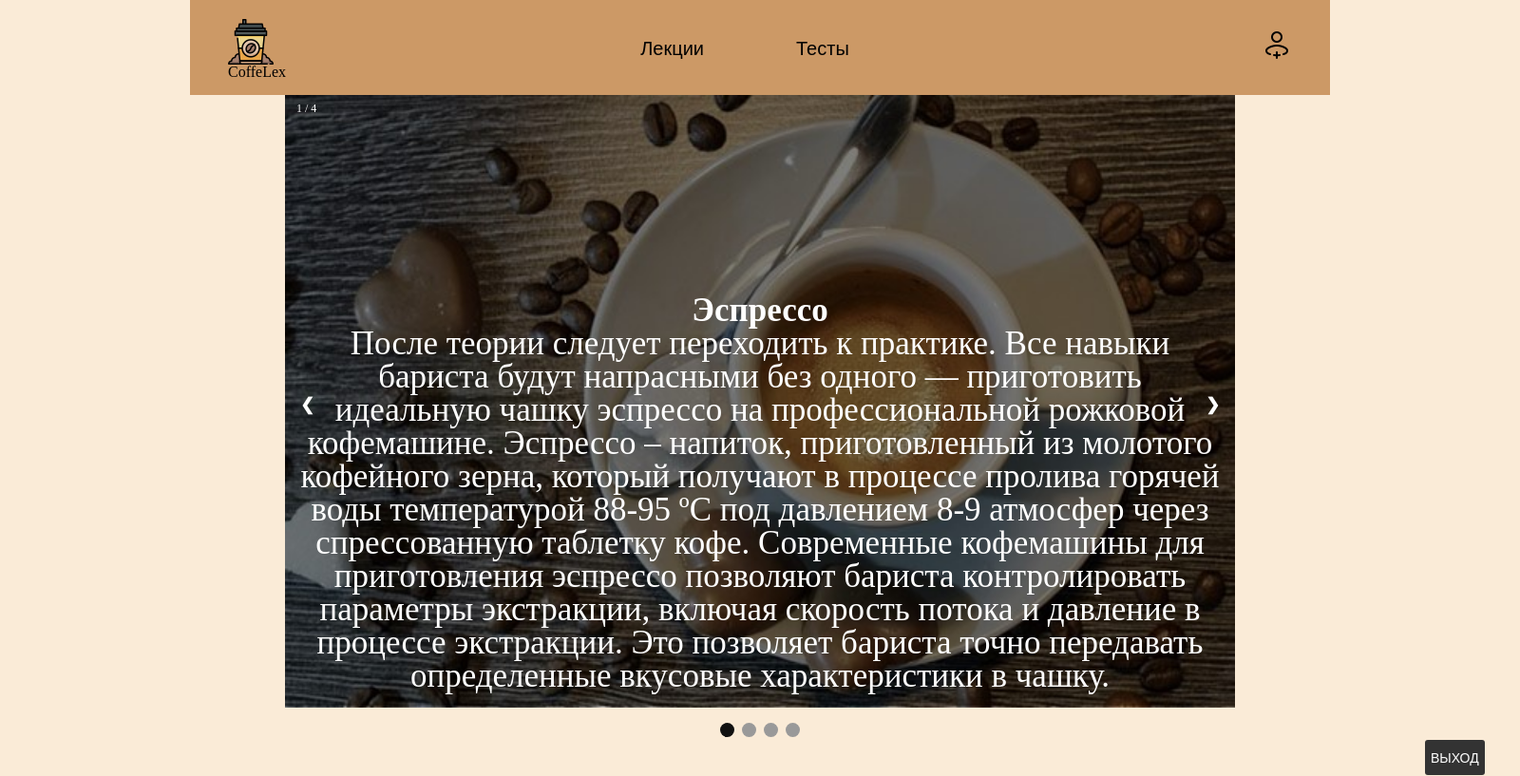
After one commit to MrLamich/Coffe-, a PHP site: page /lecture2.html in a window 1600 px wide. The commit adds this page. Shown: the whole page at 95% size. Run offline with PHP 8.4, Linux system fonts and the light colour scheme.

Commit message:
Верстка ключевого сценария

```diff
--- a/start-clean/css/style.css
+++ b/start-clean/css/style.css
@@ -439,3 +439,30 @@ nav{
       .text{
         font-size: 35px;
       }
+
+      .button {
+        background-color: #333;
+  display: inline-block;
+	box-sizing: border-box;
+	margin-left: 1500px;
+	outline: none;
+	border: none;
+	border-radius: 3px;
+	height: 37px;
+	line-height: 37px;
+	font-size: 14px;
+	text-transform: uppercase;
+	font-weight: normal;
+	text-decoration: none;
+	color: #fff;
+	cursor: pointer;
+	user-select: none;
+	appearance: none;
+	touch-action: manipulation;
+	transition: box-shadow .18s ease-out,background .18s ease-out,color .18s ease-out;
+
+      }
+
+      .button a{
+        color: #fff;
+      }
--- /dev/null
+++ b/start-clean/lecture2.html
@@ -0,0 +1,173 @@
+<!DOCTYPE html>
+<html lang="en">
+<head>
+  <meta charset="UTF-8">
+  <meta name="viewport" content="width=device-width, initial-scale=1.0">
+  <meta http-equiv="X-UA-Compatible" content="ie=edge">
+  <title>Document</title>
+  <link rel="stylesheet" href="css/reset.css">
+  <link rel="stylesheet" href="css/style.css">
+</head>
+<body>
+ <header class="header">
+  <div class="container">
+    <div class="headerInner">
+      <a href="index.html" class="logo">
+        <img src="images/logo.png" alt="CoffeLex">
+        CoffeLex
+      </a>
+      <nav class="menu">
+        <ul class="menuList">
+          <div class="menuItem">
+            <button class="menuLink">Лекции
+              <i class="fa fa-caret-down"></i>
+            </button>
+            <div class="menuLinkContent">
+              <a href="lecture1.html">Лекция 1</a>
+              <a href="lecture2.html">Лекция 2</a>
+              <a href="lecture3.html">Лекция 3</a>
+            </div>
+          </div>
+          <div class="menuItem">
+            <button class="menuLink">Тесты
+              <i class="fa fa-caret-down"></i>
+            </button>
+            <div class="menuLinkContent">
+              <a href="test1.html">Тест 1</a>
+              <a href="test2.html">Тест 2</a>
+              <a href="test3.html">Тест 3</a>
+            </div>
+          </div>
+        </ul>
+
+      </nav>
+      <a href="" class="sign">
+        <img src="images/user.png" alt="">
+      </a>
+    </div>
+  </div>
+ </header>
+  <div class="slideshow-container">
+    <div class="mySlides fade">
+      <div class="numbertext">1 / 4</div>
+      <img src="images/coffeeTests.jpg" style="width:100%">
+      <div class="text"><h1>Эспрессо</h1>
+
+        После теории следует переходить к практике.
+         Все навыки бариста будут напрасными без одного —
+         приготовить идеальную чашку эспрессо на профессиональной рожковой кофемашине.
+        Эспрессо – напиток, приготовленный из молотого кофейного зерна,
+        который получают в процессе пролива горячей воды температурой 88-95 ºС
+        под давлением 8-9 атмосфер через спрессованную таблетку кофе.
+        Современные кофемашины для приготовления эспрессо позволяют
+        бариста контролировать параметры экстракции,
+        включая скорость потока и давление в процессе экстракции.
+        Это позволяет бариста точно передавать определенные вкусовые
+        характеристики в чашку.
+        </div>
+    </div>
+    <div class="mySlides fade">
+      <div class="numbertext">2 / 4</div>
+      <img src="images/espresso-using-machine.png" style="width:100%">
+      <div class="text">
+        <h1>Приготовление эспрессо</h1>
+
+        Приготовление эспрессо требует определенного набора технических навыков.
+        Часто недооценивается роль темперовки в приготовлении хорошего кофе.
+        К счастью, темперовке сравнительно легко научиться.
+        Нужно также уметь равномерно распределять частицы кофе по корзине еще до того,
+         когда вы начнете темперовать таблетку.
+В зависимости от того, какой кофемашиной вы пользуетесь,
+вам может понадобиться дополнительная информация о предсмачивании,
+влиянии давления и скорости пропускания воды на вкусовой букет и т.д.
+Конечно, если вы не в Италии, эспрессо заказывают не многие.
+Куда чаще заказывают напитки на основе эспрессо.
+Бариста должен знать и уметь готовить самые популярные из них:
+латте, капучино, американо, флэт уайт, раф-кофе и макиато.
+</div>
+    </div>
+    <div class="mySlides fade">
+      <div class="numbertext">3 / 4</div>
+      <img src="images/coffee grinder.png" style="width:100%">
+      <div class="text">
+        <h1>Помол</h1>
+
+Правильный выбранный помол – секрет вкусного эспрессо.
+Зерно нужно молоть строго перед приготовлением,
+ потому что в кофейных зёрнах быстро улетучиваются вкусовые вещества.
+  Вы должны понимать, как степень помола влияет на экстракцию
+  и что именно подходит для определенного метода приготовления кофе.
+  Чем мельче помол, тем быстрее экстракция и тем больше площадь поверхности
+  молотого зерна, а значит – тем медленнее через него проходит вода.
+Если ваш кофе горчит, используйте зерно более крупной фракции: так замедлите
+экстракцию и укоротите время заваривания.
+Если кофе слишком кислый, попробуйте изменить помол на более мелкий.
+Кофемолки страдают из-за накопления остатков кофейных масел и частиц,
+ которые собираются вокруг жерновов и вдоль дозирующих трубок или выпускных отверстий.
+  Эти остатки добавляют затхлый привкус кофе и затрудняют свободное
+  и точное дозирование помола. По этой причине бариста обязан следить
+  и своевременно чистить кофемолку.
+</div>
+    </div>
+    <div class="mySlides fade">
+      <div class="numbertext">4 / 4</div>
+      <img src="images/milk.png" style="width:100%">
+      <div class="text">
+        <h1>Вспенивание молока, вливание и латте-арт</h1>
+Если приготовление эспрессо можно в значительной степени доверить машине
+с автоматическим проливом воды, то приготовлению молочных напитков следует уделить больше внимания.
+Эспрессо с молоком и молочной пеной – отличное сочетание.
+ Однако, чтобы научиться вспенивать и вливать молоко в кофе,
+ потребуется немало усилий и терпения. Вы должны добиться нужной глянцевой текстуры
+ и не довести молоко до кипения. На результат влияет все – от положения стимера
+  до скорости вливания. Латте-арт является обязательным навыком бариста.
+За определением самого подходящего молока стоит целая наука.
+Известно, что альтернативные виды молока сложнее вспенивать
+и использовать для рисунков на латте. В большинстве кофеен латте-арт
+– непременное условие подачи напитка. Набравшись опыта, вы сможете экспериментировать
+ с самыми разными рисунками – насколько хватит вашего воображения.
+В этой области навыки бариста не ограничиваются только умением правильного вспенивания молока.
+Важны знания основных компонентов (белки, жиры, углеводы) и методов обработки молока.
+         </div>
+    </div>
+    <a class="prev" onclick="plusSlides(-1)">&#10094;</a>
+    <a class="next" onclick="plusSlides(1)">&#10095;</a>
+  </div>
+  <br>
+  <div style="text-align:center">
+    <span class="dot" onclick="currentSlide(1)"></span>
+    <span class="dot" onclick="currentSlide(2)"></span>
+    <span class="dot" onclick="currentSlide(3)"></span>
+    <span class="dot" onclick="currentSlide(4)"></span>
+  </div>
+  <button class="button"><a href="index.html">выход</a></button>
+  <script>
+    var slideIndex = 1;
+    showSlides(slideIndex);
+
+    function plusSlides(n) {
+      showSlides(slideIndex += n);
+    }
+
+    function currentSlide(n) {
+      showSlides(slideIndex = n);
+    }
+
+    function showSlides(n) {
+      var i;
+      var slides = document.getElementsByClassName("mySlides");
+      var dots = document.getElementsByClassName("dot");
+      if (n > slides.length) {slideIndex = 1}
+      if (n < 1) {slideIndex = slides.length}
+      for (i = 0; i < slides.length; i++) {
+          slides[i].style.display = "none";
+      }
+      for (i = 0; i < dots.length; i++) {
+          dots[i].className = dots[i].className.replace(" active", "");
+      }
+      slides[slideIndex-1].style.display = "block";
+      dots[slideIndex-1].className += " active";
+    }
+  </script>
+</body>
+</html>
```
Also changed, not shown: start-clean/data/data.js (+14 -8 lines), start-clean/index.html (+4 -4 lines), start-clean/lecture1.html (+6 -19 lines), start-clean/lecture3.html (added, +136 -0 lines), start-clean/test2.html (+9 -9 lines), start-clean/test3.html (+9 -9 lines), start-clean/images/aeropress.png (added), start-clean/images/coffee grinder.png (added), start-clean/images/cupping-coffee.png (added), start-clean/images/cupping.png (added), start-clean/images/milk.png (added), 1 other file.
